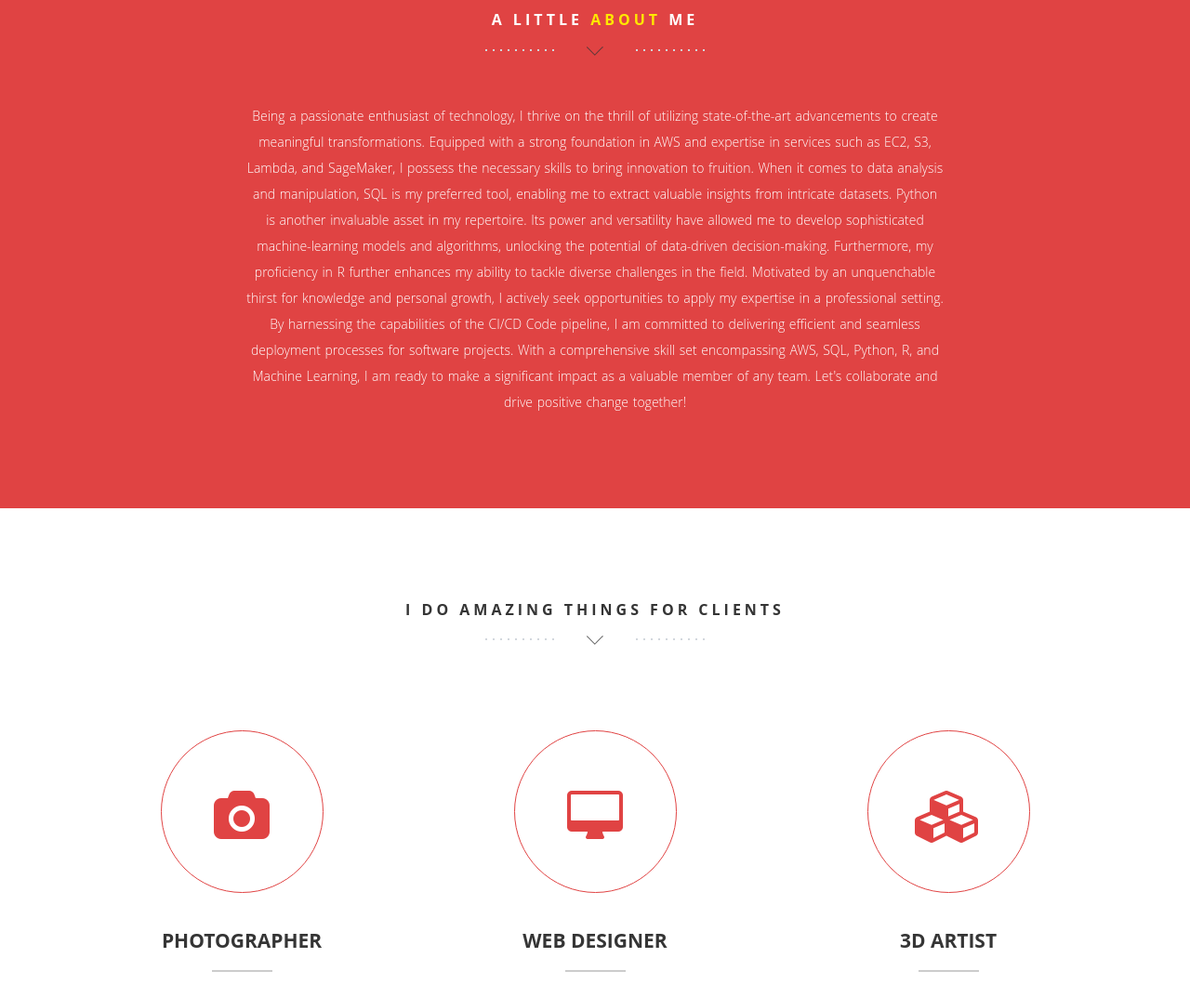
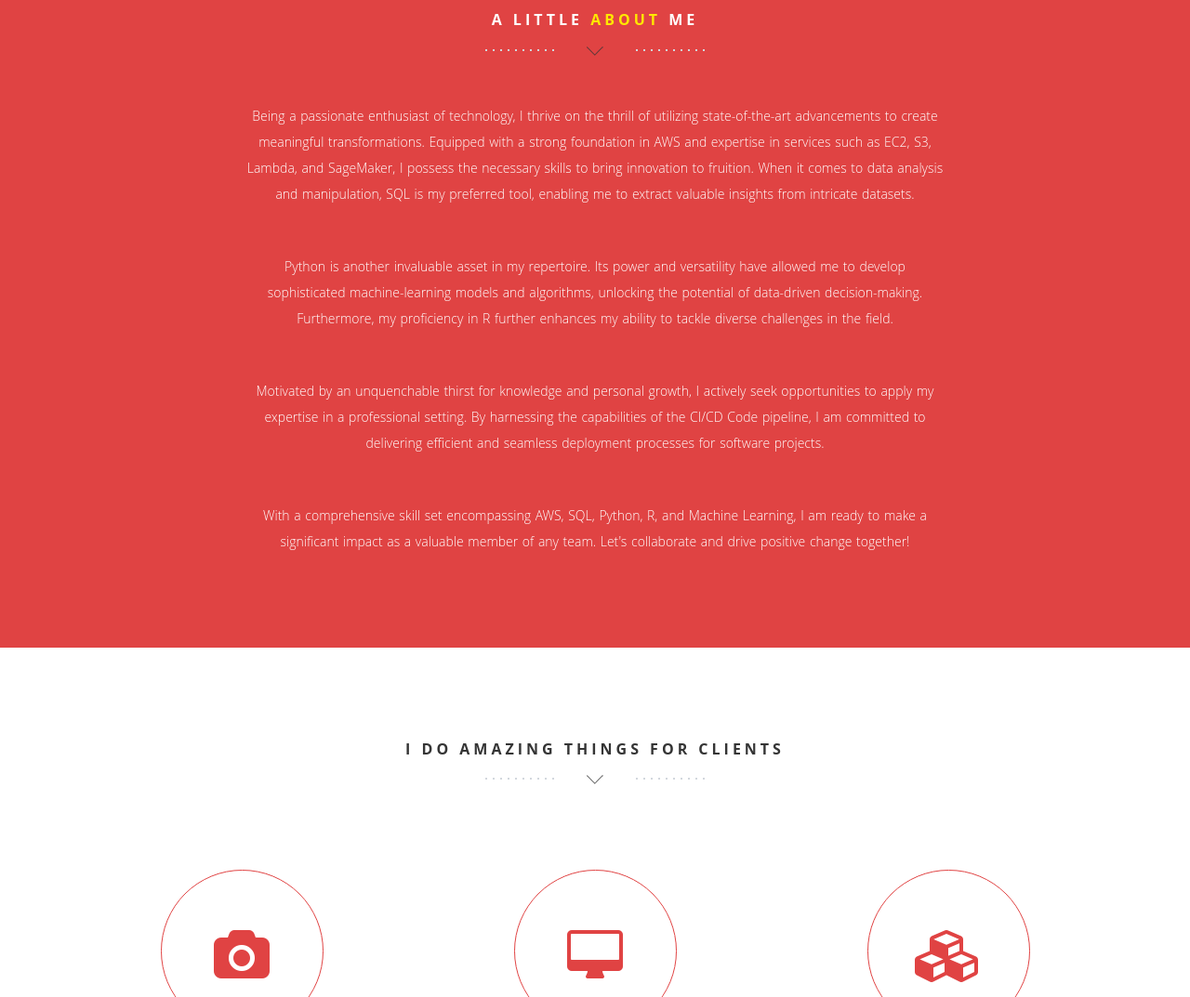
Before and after one commit to ZubPee/NA, a plain HTML site: page index.html in a window 1280 px wide. Shown: the part 951-2024 px from the top of the page at 93% size. Drawn offline with nearby package versions, Linux system fonts and the light colour scheme; some packages are replaced by stand-ins of ours.

Commit message:
index.html

```diff
--- a/index.html
+++ b/index.html
@@ -107,13 +107,13 @@
               <div class="col-md-8 col-md-offset-2 wp1">
                 <h1 class="arrow">A little <span>about</span> me</h1><!-- Headline -->
 				<!-- about / welcome text -->
-                <p>Being a passionate enthusiast of technology, I thrive on the thrill of utilizing state-of-the-art advancements to create meaningful transformations. Equipped with a strong foundation in AWS and expertise in services such as EC2, S3, Lambda, and SageMaker, I possess the necessary skills to bring innovation to fruition. When it comes to data analysis and manipulation, SQL is my preferred tool, enabling me to extract valuable insights from intricate datasets.
+                <p>Being a passionate enthusiast of technology, I thrive on the thrill of utilizing state-of-the-art advancements to create meaningful transformations. Equipped with a strong foundation in AWS and expertise in services such as EC2, S3, Lambda, and SageMaker, I possess the necessary skills to bring innovation to fruition. When it comes to data analysis and manipulation, SQL is my preferred tool, enabling me to extract valuable insights from intricate datasets.</p>
 
-Python is another invaluable asset in my repertoire. Its power and versatility have allowed me to develop sophisticated machine-learning models and algorithms, unlocking the potential of data-driven decision-making. Furthermore, my proficiency in R further enhances my ability to tackle diverse challenges in the field.
+		<p>Python is another invaluable asset in my repertoire. Its power and versatility have allowed me to develop sophisticated machine-learning models and algorithms, unlocking the potential of data-driven decision-making. Furthermore, my proficiency in R further enhances my ability to tackle diverse challenges in the field.</p>
 
-Motivated by an unquenchable thirst for knowledge and personal growth, I actively seek opportunities to apply my expertise in a professional setting. By harnessing the capabilities of the CI/CD Code pipeline, I am committed to delivering efficient and seamless deployment processes for software projects.
+		<p>Motivated by an unquenchable thirst for knowledge and personal growth, I actively seek opportunities to apply my expertise in a professional setting. By harnessing the capabilities of the CI/CD Code pipeline, I am committed to delivering efficient and seamless deployment processes for software projects.</p>
 
-With a comprehensive skill set encompassing AWS, SQL, Python, R, and Machine Learning, I am ready to make a significant impact as a valuable member of any team. Let's collaborate and drive positive change together!</p>
+		<p>With a comprehensive skill set encompassing AWS, SQL, Python, R, and Machine Learning, I am ready to make a significant impact as a valuable member of any team. Let's collaborate and drive positive change together!</p>
               </div>
             </div>
           </div>
```
